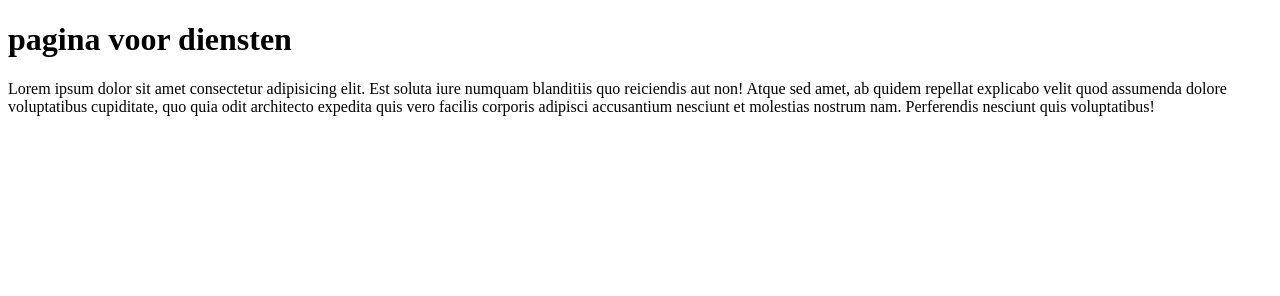
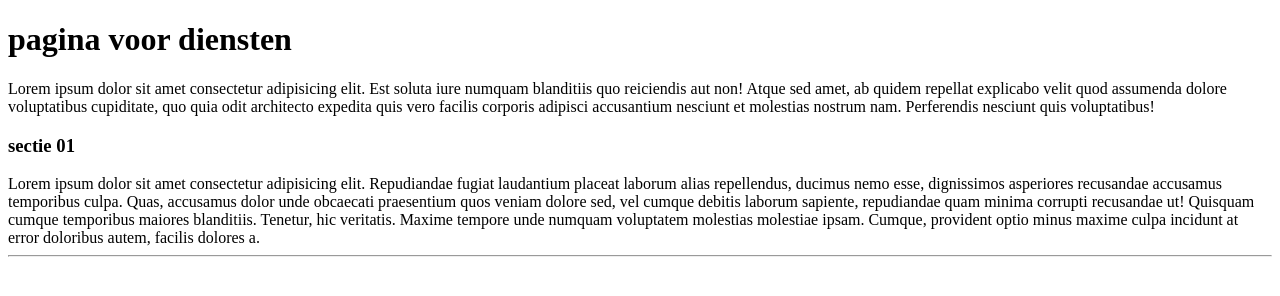
Before and after one commit to AG-rikdekyvere/test01, a plain HTML site: page diensten.html in a window 1280 px wide. Drawn offline with Linux system fonts and the light colour scheme.

Commit message:
aanpassingen-diensten-pagina

```diff
--- a/diensten.html
+++ b/diensten.html
@@ -9,5 +9,8 @@
 <body>
     <h1>pagina voor diensten</h1>
     Lorem ipsum dolor sit amet consectetur adipisicing elit. Est soluta iure numquam blanditiis quo reiciendis aut non! Atque sed amet, ab quidem repellat explicabo velit quod assumenda dolore voluptatibus cupiditate, quo quia odit architecto expedita quis vero facilis corporis adipisci accusantium nesciunt et molestias nostrum nam. Perferendis nesciunt quis voluptatibus!
+    <h3>sectie 01</h3>
+    Lorem ipsum dolor sit amet consectetur adipisicing elit. Repudiandae fugiat laudantium placeat laborum alias repellendus, ducimus nemo esse, dignissimos asperiores recusandae accusamus temporibus culpa. Quas, accusamus dolor unde obcaecati praesentium quos veniam dolore sed, vel cumque debitis laborum sapiente, repudiandae quam minima corrupti recusandae ut! Quisquam cumque temporibus maiores blanditiis. Tenetur, hic veritatis. Maxime tempore unde numquam voluptatem molestias molestiae ipsam. Cumque, provident optio minus maxime culpa incidunt at error doloribus autem, facilis dolores a.
+    <hr>
 </body>
 </html>
```
